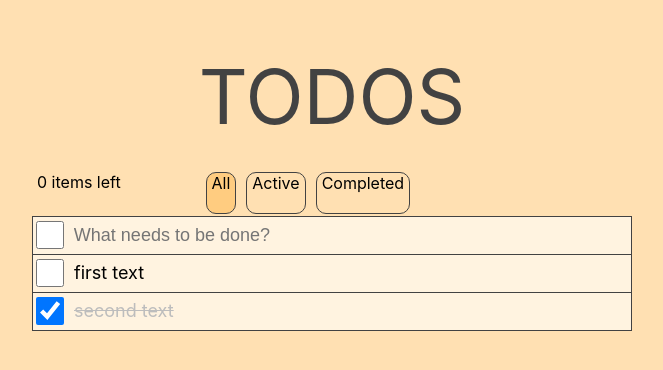
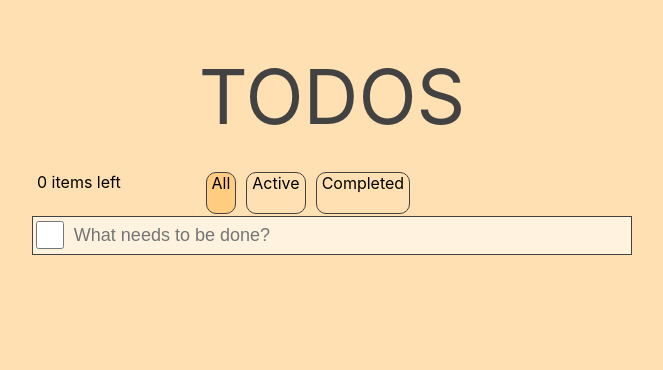
Before and after one commit to Vikd1972/todo_react_redux, a React (Create React App) app: page / in a window 1280 px wide. Shown: the top 370 px of the page, without its empty margins (308-971 px from the left). Built offline with nearby package versions, Linux system fonts and the light colour scheme.

Commit message:
changed todo to Redux

```diff
--- a/src/Components/header/Header.js
+++ b/src/Components/header/Header.js
@@ -1,28 +1,38 @@
 import React from 'react';
+import { useSelector, useDispatch } from 'react-redux';
+
+import { clearCompleted, selectShowFiltered} from '../../Store/todoSlice';
 
 import styles from './Header.module.css';
 
 function Header(props) {
+  const showFiltered = useSelector(state => state.todo.showFiltered)
+  const notes = useSelector(state => state.todo.notes)
+  const count = notes.filter(note => !note.isDone).length
+  const clearBtn = notes.filter(note => note.isDone).length === 0
+
+  const dispatch = useDispatch()
+
   return (
     <div className={styles.control_panel}>
-      <div className={styles.count}>{props.count} items left</div>
+      <div className={styles.count}>{count} items left</div>
       <div className={styles.control_panel__buttons}>
         <div
-          className={`${styles.button} ${props.selectFilter === 'all' ? styles.illumination : undefined}`}
-          onClick={() => props.selectedFilter('all')}
+          className={`${styles.button} ${showFiltered === 'all' ? styles.illumination : undefined}`}
+          onClick={() => dispatch(selectShowFiltered('all'))}
         >All</div>
         <div
-          className={`${styles.button} ${props.selectFilter === 'active' ? styles.illumination : undefined}`}
-          onClick={() => props.selectedFilter('active')}
+          className={`${styles.button} ${showFiltered === 'active' ? styles.illumination : undefined}`}
+          onClick={() => dispatch(selectShowFiltered('active'))}
         >Active</div>
         <div
-          className={`${styles.button} ${props.selectFilter === 'completed' ? styles.illumination : undefined}`}
-          onClick={() => props.selectedFilter('completed')}
+          className={`${styles.button} ${showFiltered === 'completed' ? styles.illumination : undefined}`}
+          onClick={() => dispatch(selectShowFiltered('completed'))}
         >Completed</div>
       </div>
       <div
-        className={`${styles.button} ${styles.clear} ${props.clearBtn ? styles.hidden_clear : undefined}`}
-        onClick={props.clearComplpleted}
+        className={`${styles.button} ${styles.clear} ${clearBtn ? styles.hidden_clear : undefined}`}
+        onClick={() => dispatch(clearCompleted())}
       >
         Clear completed</div>
     </div>
--- a/src/Components/inputField/InputField.js
+++ b/src/Components/inputField/InputField.js
@@ -1,13 +1,16 @@
 import React, { useState } from 'react';
 import { useDispatch } from 'react-redux';
 import { nanoid } from '@reduxjs/toolkit';
+import { useSelector } from 'react-redux';
 
-import { addNewNote } from '../todoSlice/todoSlice';
+import { addNewNote, allIsDone } from '../../Store/todoSlice';
 
 import styles from './InputField.module.css';
 
 function InputField(props) {
   const [text, setText] = useState('')
+
+  const isDoneAll = useSelector(state => state.todo.isDoneAll)
 
   const dispatch = useDispatch()
 
@@ -18,7 +21,6 @@ function InputField(props) {
     if (!text.trim()) {
       return
     }
-    console.log(text)
     dispatch(
       addNewNote({
         id: nanoid(),
@@ -29,13 +31,17 @@ function InputField(props) {
     setText('')
   }
 
+  const onAllIsDone = () => {
+    dispatch(allIsDone())
+  }
+
 return (
   <form onSubmit={onSaveNewNote} className={styles.input_form}>
       <input
         type="checkbox"
         className={styles.is_done_all}
-        checked={props.isDoneAll}
-        onChange={props.onIsDoneAll}
+        checked={isDoneAll}
+        onChange={onAllIsDone}
 
       ></input>
       <input
--- a/src/Components/list/List.js
+++ b/src/Components/list/List.js
@@ -2,21 +2,18 @@ import React from 'react';
 import { useSelector } from 'react-redux';
 
 import Note from '../note/Note';
+import { getShowNotes } from '../../Store/selector';
 
 import styles from "./List.module.css"
 
 function List(props) {
-  const notes = useSelector(state => state.todo)
+  const noteList = useSelector(getShowNotes)
   return (
     <div className={styles.list}>
-      {notes.map(note => (
+      {noteList.map(note => (
         <div key={note.id}>
           <Note
             note={note}
-            onClickChange={props.onClickChange}
-            onClickDel={props.onClickDel}
-            changeNote={props.changeNote}
-            selectedFilter={props.selectedFilter}
           />
           </div>
       ))}
--- a/src/Components/note/Note.js
+++ b/src/Components/note/Note.js
@@ -1,60 +1,72 @@
 import React, { useState } from 'react';
+import { useDispatch } from 'react-redux';
+
+import { deleteNote, noteIsDone, changeNote } from '../../Store/todoSlice';
 
 import styles from './Note.module.css';
 
 function Note(props) {
 
   const [changingNote, setChangingNote] = useState(false);
-  const [newText, setNewText] = useState('');
+  const [text, setText] = useState('');
 
-  function preparigChange(id) {
-    setNewText(props.note.text)
+  const dispatch = useDispatch()
+
+  const onDeleteNote = () => {
+    dispatch(deleteNote(props.note.id))
+  }
+
+  const onNoteIsDone = () => {
+    dispatch(noteIsDone(props.note.id))
+  }
+
+  function preparigChange() {
+    setText(props.note.text)
     setChangingNote(!changingNote);
   }
 
   function writingNewText(e) {
-    setNewText(e.target.value);
+    setText(e.target.value);
   }
 
-  function changeNewText() {
-    props.changeNote(newText, props.note.id);
+  function onChangeNote(e) {
+    e.preventDefault()
+    dispatch(changeNote({ id: props.note.id, text: text }));
     setChangingNote(!changingNote);
   }
 
-  const isFiltered = !((props.selectedFilter === 'active' && props.note.isDone) ||
-    (props.selectedFilter === 'completed' && !props.note.isDone));
   return (
-    <div className={isFiltered ? styles.note : styles.note_hidden}>
+    <div className={styles.note}>
       <div className={styles.note__rec}>
       <input
         type="checkbox"
         className={styles.note__isdone}
-        onChange={() => props.onClickChange(props.note.id)}
+        onChange={onNoteIsDone}
         checked={props.note.isDone}
       ></input>
       <div className={styles.text_or_edit}>
         {changingNote ?
           <form
             className={styles.edit}
-            onSubmit={changeNewText}
+            onSubmit={onChangeNote}
           >
             <input
               className={styles.edit_field}
-              value={newText}
+              value={text}
               onChange={writingNewText}
             ></input>
           </form>
           :
           <div
             className={props.note.isDone ? [styles.note__is_done] : styles.note__text}
-            onDoubleClick={() => preparigChange(props.note.id)}
+            onDoubleClick={preparigChange}
           >{props.note.text}</div>
         }
       </div>
       </div>
       <button
         className={styles.is_garbage}
-        onClick={() => props.onClickDel(props.note.id)}
+        onClick={onDeleteNote}
       ></button>
     </div>
   )
--- a/src/Components/todoSlice/todoSlice.js
+++ /dev/null
@@ -1,36 +0,0 @@
-import { createSlice } from "@reduxjs/toolkit";
-
-const initialState = [
-  { id: '1', isDone: false, text: 'first text' },
-  { id: '2', isDone: true, text: 'second text' }
-]
-
-export const todoSlice = createSlice({
-  name: 'todo',
-  initialState,
-  reducers: {
-    addNewNote: (state, action) => {
-      console.log(action.payload)
-
-      state.push(action.payload)
-
-    },
-    deleteNote: (state, action) => {
-
-    },
-    noteIsDone: (state, action) => {
-
-    },
-    allIsDone: state => {
-
-    },
-    clearCompleted: state => {
-
-    }
-  }
-})
-
-export const {
-  addNewNote,
-  deleteNote, noteIsDone, allIsDone, clearCompleted } = todoSlice.actions
-export default todoSlice.reducer
--- a/src/Components/todolist/Todolist.js
+++ b/src/Components/todolist/Todolist.js
@@ -1,4 +1,4 @@
-import React, { useState } from 'react';
+import React from 'react';
 
 import Header from '../header/Header';
 import List from '../list/List';
@@ -7,106 +7,12 @@ import InputField from '../inputField/InputField';
 import styles from './Todolist.module.css';
 
 function Todolist() {
-  const [text, setText] = useState('');
-  const [isDoneAll, setIsDoneAll] = useState(false);
-  const [notes, setNotes] = useState([]);
-  const [selectFilter, setSelectFilter] = useState('all');
-
-  function writingText(e) {
-    setText(e.target.value);
-  }
-
-  function addRecord(e) {
-    e.preventDefault();
-    if (!text.trim()) {
-      return;
-    }
-    const newNote = {
-      text: text,
-      isDone: false,
-      id: Date.now()
-    };
-    setNotes([...notes, newNote]);
-    setText('');
-  }
-
-  function clickIsDone(id) {
-    setNotes(notes =>
-      notes.map((note) => {
-        if (note.id !== id) {
-          return note
-        }
-        return {
-          ...note,
-          isDone: !note.isDone,
-        }
-      }
-      )
-    );
-  }
-
-  function clickIsDoneAll() {
-    const newNotes = [...notes]
-    newNotes.forEach((note) => { note.isDone = !isDoneAll });
-    setNotes(newNotes)
-    setIsDoneAll(!isDoneAll)
-  }
-
-  function deleteRecord(id) {
-    const newNotes = notes.filter(item => item.id !== id)
-    setNotes(newNotes);
-  }
-
-  function clearComplpleted() {
-    let newNotes = notes.filter(item => !item.isDone)
-    setNotes(newNotes);
-  }
-
-  function selectedFilter(choice) {
-    setSelectFilter(choice)
-  }
-
-  function changeNote(text, id) {
-    setNotes(notes =>
-      notes.map((note) => {
-        if (note.id !== id) {
-          return note
-        }
-        return {
-          ...note,
-          text: text,
-        }
-      }
-      )
-    );
-  }
-
-  const count = notes.filter(item => !item.isDone).length
-  const clearBtn = notes.filter(item => item.isDone).length === 0
 
   return (
     <div className={styles.todo__list}>
-      <Header
-        count={count}
-        clearComplpleted={clearComplpleted}
-        selectFilter={selectFilter}
-        clearBtn={clearBtn}
-        selectedFilter={selectedFilter}
-      />
-      <InputField
-        value={text}
-        isDoneAll={isDoneAll}
-        onChange={writingText}
-        onSubmit={addRecord}
-        onIsDoneAll={clickIsDoneAll}
-      />
-      <List
-        value={notes}
-        selectedFilter={selectFilter}
-        onClickChange={clickIsDone}
-        onClickDel={deleteRecord}
-        changeNote={changeNote}
-      />
+      <Header />
+      <InputField />
+      <List />
     </div>
   )
 };
--- /dev/null
+++ b/src/Store/selector.js
@@ -0,0 +1,19 @@
+import { createSelector } from "reselect";
+
+const getShowFiltered = (state) => state.todo.showFiltered;
+const getNotes = (state) => state.todo.notes
+
+export const getShowNotes = createSelector(
+  [getShowFiltered, getNotes],
+  (showFiltered, notes) => {
+    switch (showFiltered) {
+      case "all":
+        return notes;
+      case "active":
+        return notes.filter((note) => !note.isDone);
+      case "completed":
+        return notes.filter((note) => note.isDone);
+      default:
+    }
+  }
+);
--- a/src/Store/store.js
+++ b/src/Store/store.js
@@ -1,5 +1,5 @@
 import { configureStore } from "@reduxjs/toolkit";
-import todoReducer from '../Components/todoSlice/todoSlice'
+import todoReducer from './todoSlice'
 
 export default configureStore({
   reducer: {
--- /dev/null
+++ b/src/Store/todoSlice.js
@@ -0,0 +1,67 @@
+import { createSlice } from "@reduxjs/toolkit";
+
+export const todoSlice = createSlice({
+  name: 'todo',
+  initialState: {
+    notes: [],
+    isDoneAll: false,
+    showFiltered: 'all',
+  },
+  reducers: {
+    addNewNote: (state, action) => {
+      state.notes.push(action.payload)
+    },
+
+    deleteNote: (state, action) => {
+      const index = state.notes.findIndex(
+        (note) => note.id === action.payload
+      );
+      state.notes.splice(index, 1);
+    },
+
+    noteIsDone: (state, action) => {
+      for (let note of state.notes) {
+        if (note.id === action.payload) {
+          note.isDone = !note.isDone;
+        }
+      }
+    },
+
+    allIsDone: state => {
+      for (let note of state.notes) {
+        note.isDone = !state.isDoneAll;
+      }
+      state.isDoneAll = !state.isDoneAll
+    },
+
+    changeNote: (state, action) => {
+      for (let note of state.notes) {
+        if (note.id === action.payload.id) {
+          note.text = action.payload.text;
+        }
+      }
+    },
+
+    clearCompleted: state => {
+      return {
+        ...state,
+        notes: state.notes.filter((note) => note.isDone === false)
+      }
+    },
+
+    selectShowFiltered: (state, action) => {
+      state.showFiltered = action.payload
+    }
+  }
+})
+
+export const {
+  addNewNote,
+  deleteNote,
+  noteIsDone,
+  allIsDone,
+  changeNote,
+  clearCompleted,
+  selectShowFiltered
+} = todoSlice.actions
+export default todoSlice.reducer
```
